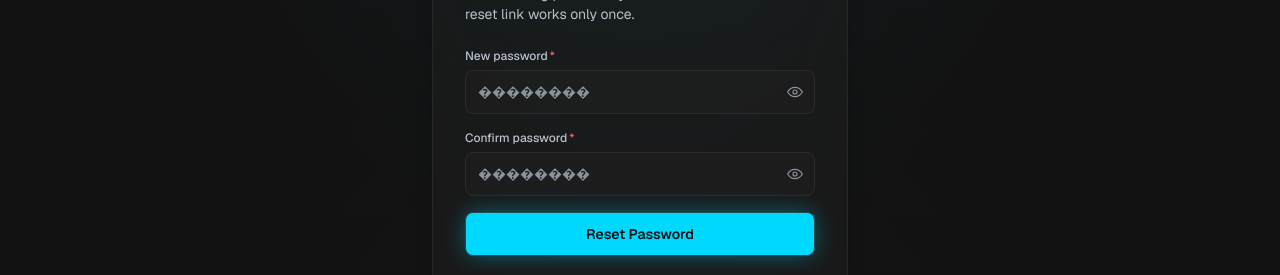
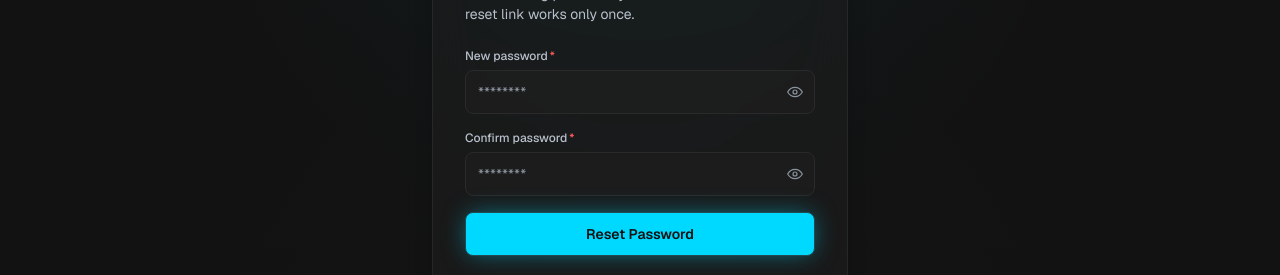
Before and after one commit to sayan-22/GameVault-user-frontend, a Next.js app: page /reset-password/1 in a window 1280 px wide. Shown: the part 310-585 px from the top of the page. Built offline with nearby package versions, Linux system fonts and the light colour scheme; no server answers.

Commit message:
Fix password placeholder encoding issue

```diff
--- a/src/views/ResetPasswordView/index.tsx
+++ b/src/views/ResetPasswordView/index.tsx
@@ -98,7 +98,7 @@ export default function ResetPasswordView({ token }: { token?: string }) {
           type="password"
           value={password}
           onChange={(e) => setPassword(e.target.value)}
-          placeholder="��������"
+          placeholder="********"
           autoComplete="new-password"
           minLength={MIN_PASSWORD}
           required
@@ -109,7 +109,7 @@ export default function ResetPasswordView({ token }: { token?: string }) {
           type="password"
           value={confirm}
           onChange={(e) => setConfirm(e.target.value)}
-          placeholder="��������"
+          placeholder="********"
           autoComplete="new-password"
           minLength={MIN_PASSWORD}
           error={error ?? undefined}
```
